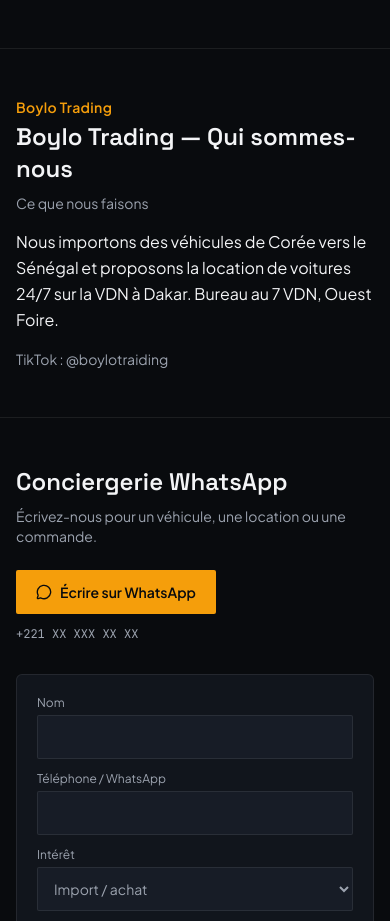
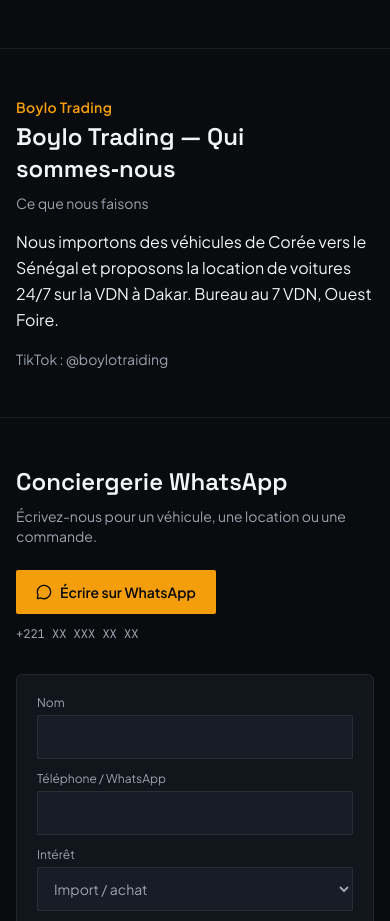
Before and after one commit to roycepianist9-debug/boylo-trading-demo, a plain HTML site: page index.html in a window 390 px wide. Shown: the part 8640-9561 px from the top of the page. Drawn offline with nearby package versions, Linux system fonts and the light colour scheme; a web font is replaced by a local one.

Commit message:
Keep 'Qui sommes-nous' from breaking mid-word on small screens.

```diff
--- a/index.html
+++ b/index.html
@@ -360,7 +360,7 @@
       <section id="about" class="px-4 sm:px-6 py-12 sm:py-16 border-t border-white/[0.08]">
         <div class="mx-auto max-w-page max-w-2xl">
           <p class="text-sm font-semibold tracking-wide text-accent" data-i18n="introAbout">Boylo Trading</p>
-          <h2 class="font-display font-semibold text-2xl sm:text-3xl mt-1" data-i18n="aboutTitle">Boylo Trading — Qui sommes-nous</h2>
+          <h2 class="font-display font-semibold text-2xl sm:text-3xl mt-1" data-i18n="aboutTitle">Boylo Trading — Qui sommes‑nous</h2>
           <p class="text-mute text-sm mt-2 mb-4" data-i18n="aboutLead">Ce que nous faisons</p>
           <p class="text-base leading-relaxed max-w-2xl" data-i18n="aboutText">Nous importons des véhicules de Corée vers le Sénégal et proposons la location de voitures 24/7 sur la VDN à Dakar. Bureau au 7 VDN, Ouest Foire.</p>
           <p class="mt-4 text-sm text-mute">TikTok : <a id="aboutSocial" href="https://www.tiktok.com/@boylotraiding" target="_blank" rel="noopener noreferrer" class="hover:text-ink focus-ring rounded-sm">@boylotraiding</a></p>
@@ -813,7 +813,7 @@ const I18N = {
     introAbout: "Boylo Trading",
     cStep1: "Achat en Corée", cStep2: "Expédition", cStep3: "Arrivée au port de Dakar", cStep4: "Remise des clés",
     voirPlus: "Voir plus", voirMoins: "Voir moins",
-    aboutTitle: "Boylo Trading — Qui sommes-nous",
+    aboutTitle: "Boylo Trading — Qui sommes‑nous",
     aboutLead: "Ce que nous faisons",
     aboutText: "Nous importons des véhicules de Corée vers le Sénégal et proposons la location de voitures 24/7 sur la VDN à Dakar. Bureau au 7 VDN, Ouest Foire.",
     carouselPrev: "Précédent", carouselNext: "Suivant"
```
